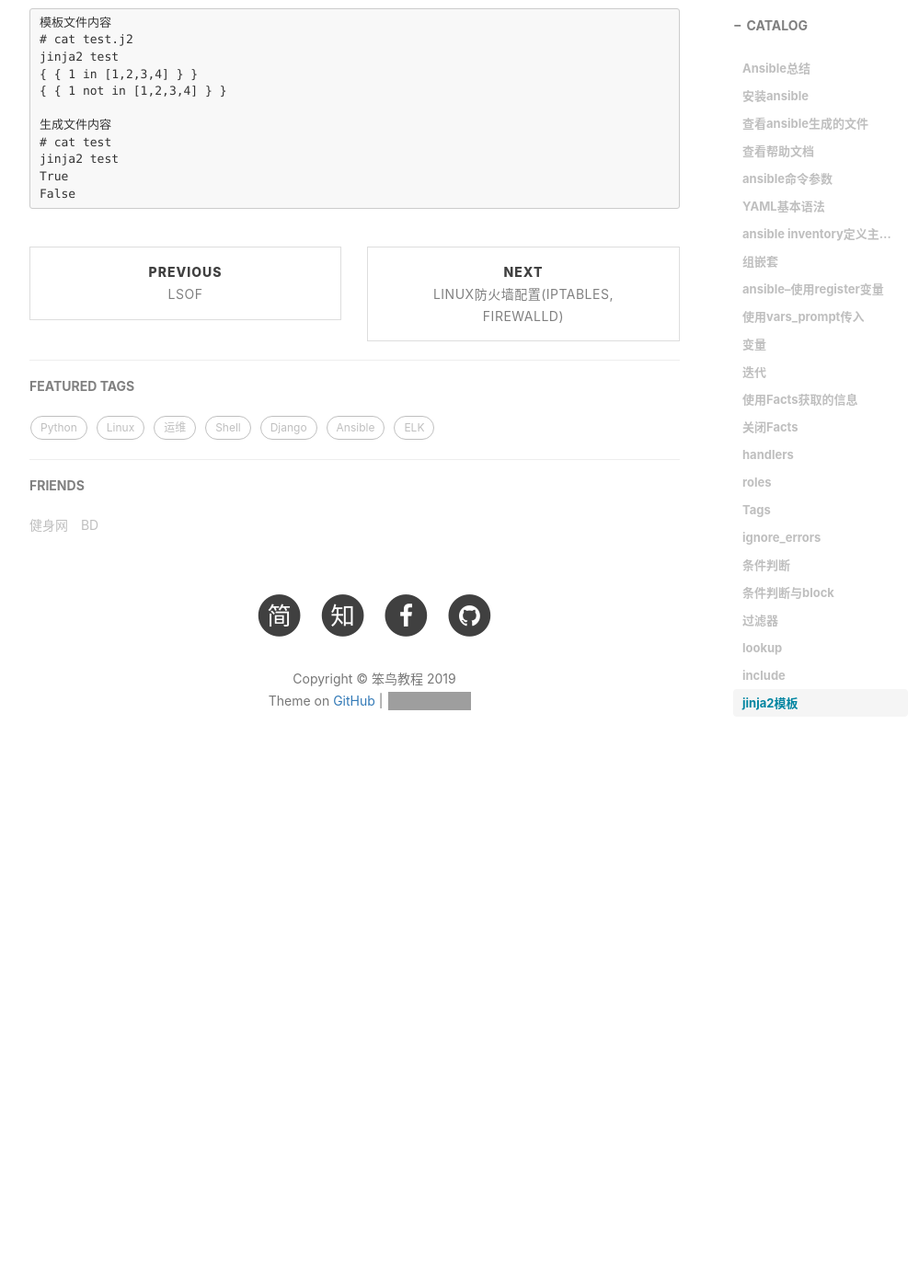
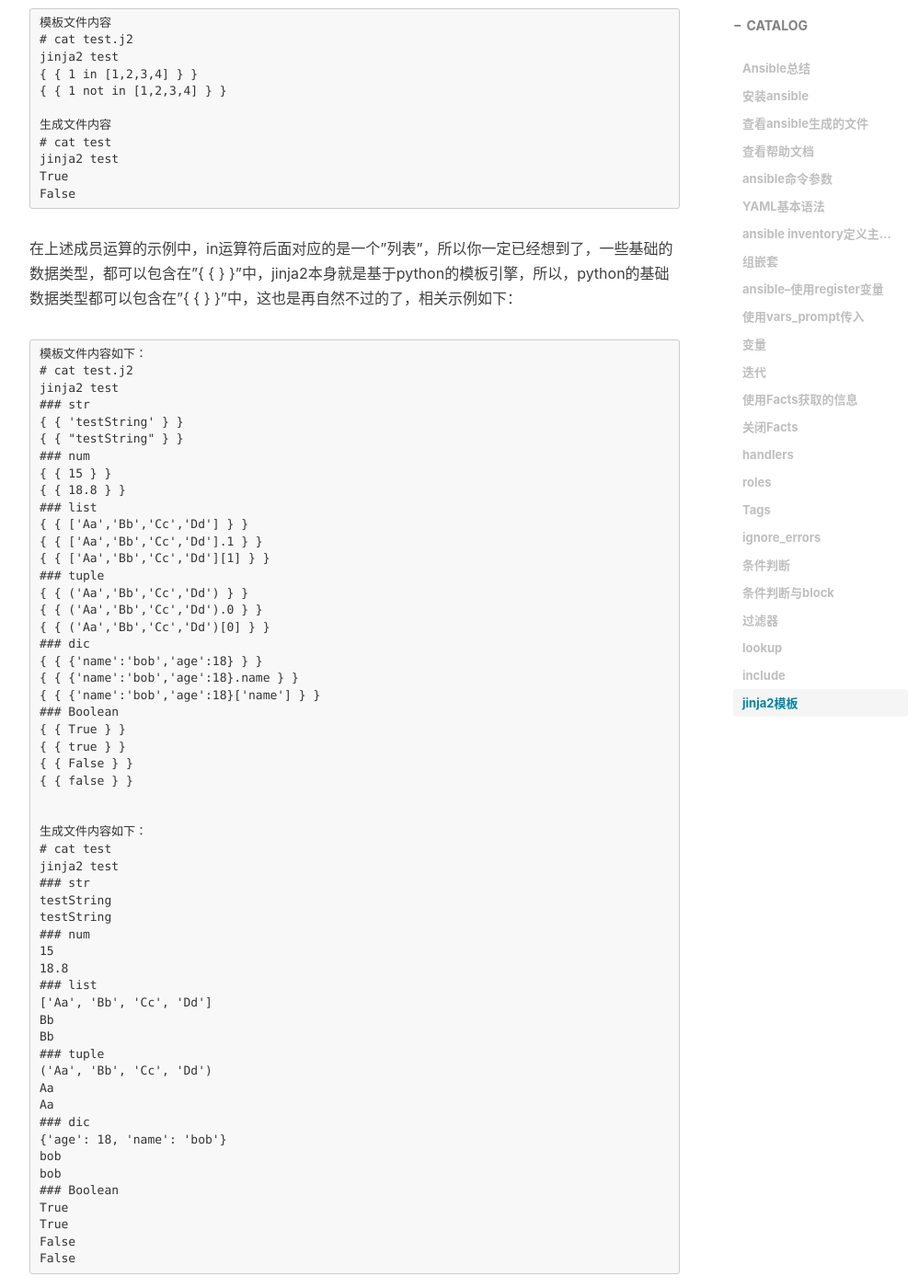
Before and after one commit to handerfly/handerfly.github.io, a Jekyll site: the page built from _posts/2019-05-18-Ansible总结.md, in a window 1280 px wide and 1400 px high, scrolled down 54844 px. Shown: the whole window at 92% size, without its empty margins (233-1232 px from the left). Built offline with Jekyll 4.4.1, drawn with Linux system fonts in a browser that asks for light colours; nearby versions of some CDN libraries; comment, search, counter and statistics services are not loaded; before the commit the page ends 55710 px from its top, so only the background shows below that; grey boxes are pictures that could not be loaded.

Commit message:
Update 2019-05-18-Ansible总结.md

````diff
--- a/_posts/2019-05-18-Ansible总结.md
+++ b/_posts/2019-05-18-Ansible总结.md
@@ -2472,3 +2472,60 @@ jinja2 test
 True
 False
 ```
+在上述成员运算的示例中，in运算符后面对应的是一个"列表"，所以你一定已经想到了，一些基础的数据类型，都可以包含在"{ {  } }"中，jinja2本身就是基于python的模板引擎，所以，python的基础数据类型都可以包含在"{ {  } }"中，这也是再自然不过的了，相关示例如下：
+```
+模板文件内容如下：
+# cat test.j2
+jinja2 test
+### str
+{ { 'testString' } }
+{ { "testString" } }
+### num
+{ { 15 } }
+{ { 18.8 } }
+### list
+{ { ['Aa','Bb','Cc','Dd'] } }
+{ { ['Aa','Bb','Cc','Dd'].1 } }
+{ { ['Aa','Bb','Cc','Dd'][1] } }
+### tuple
+{ { ('Aa','Bb','Cc','Dd') } }
+{ { ('Aa','Bb','Cc','Dd').0 } }
+{ { ('Aa','Bb','Cc','Dd')[0] } }
+### dic
+{ { {'name':'bob','age':18} } }
+{ { {'name':'bob','age':18}.name } }
+{ { {'name':'bob','age':18}['name'] } }
+### Boolean
+{ { True } }
+{ { true } }
+{ { False } }
+{ { false } }
+
+
+生成文件内容如下：
+# cat test
+jinja2 test
+### str
+testString
+testString
+### num
+15
+18.8
+### list
+['Aa', 'Bb', 'Cc', 'Dd']
+Bb
+Bb
+### tuple
+('Aa', 'Bb', 'Cc', 'Dd')
+Aa
+Aa
+### dic
+{'age': 18, 'name': 'bob'}
+bob
+bob
+### Boolean
+True
+True
+False
+False
+```
````
